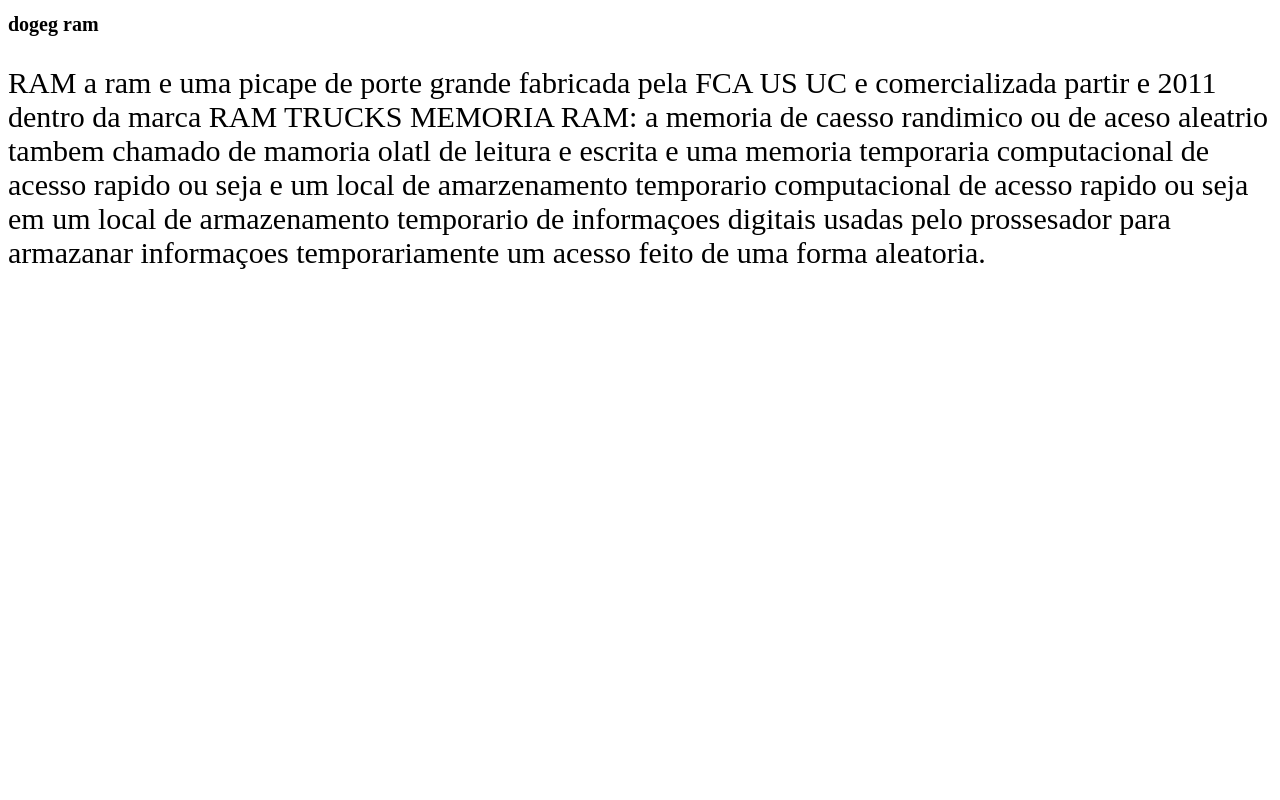
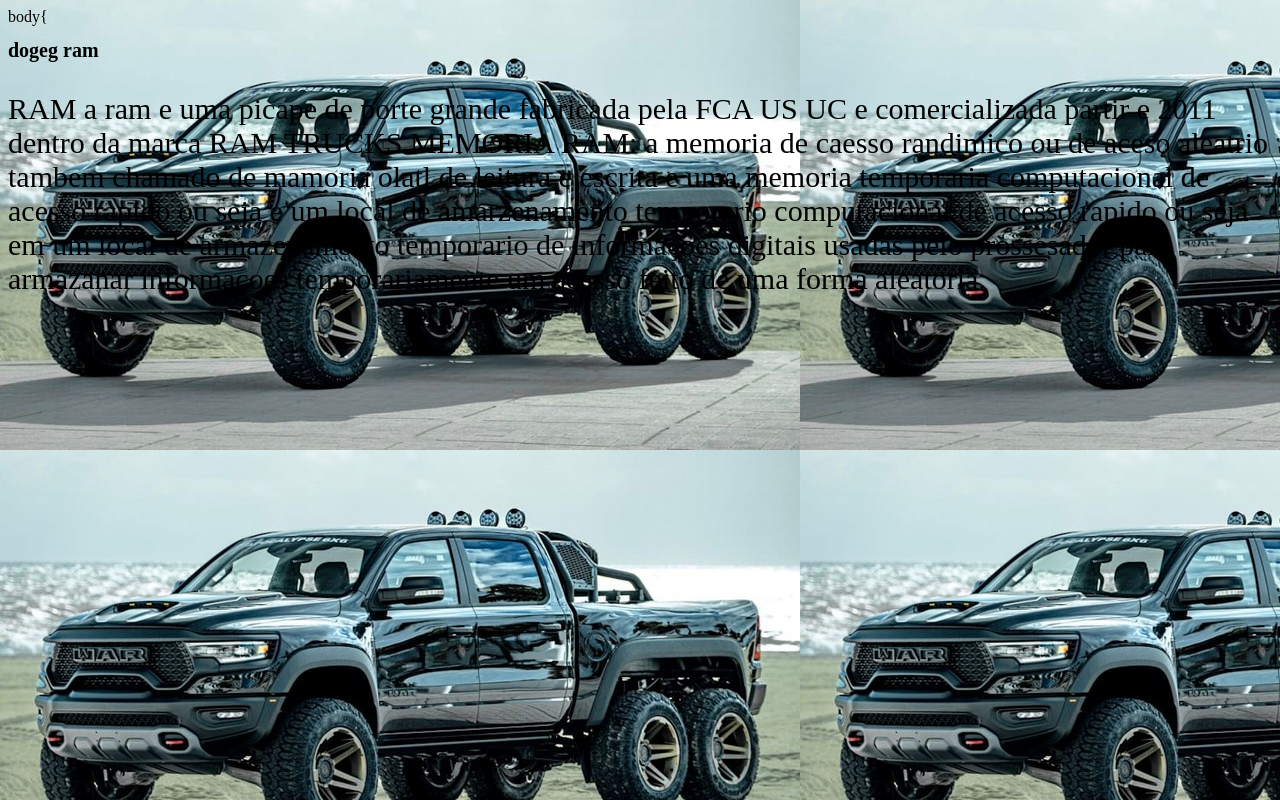
Before and after one commit to laraflaviaa/lara.flaviaa, a plain HTML site: page index.html in a window 1280 px wide. Drawn offline with Linux system fonts and the light colour scheme.

Commit message:
imagem de fundo

```diff
--- a/index.html
+++ b/index.html
@@ -1,3 +1,4 @@
+body{
 <!DOCTYPE html>
 <html>
 <head>
--- a/style.css
+++ b/style.css
@@ -1,4 +1,6 @@
- h1 {text-aling:center;
+body{
+    background-image: url(ram-trx-6x6-1.jpg);
+} h1 {text-aling:center;
 font-size: 20px;}
 
 p {text-aling: center;
```
